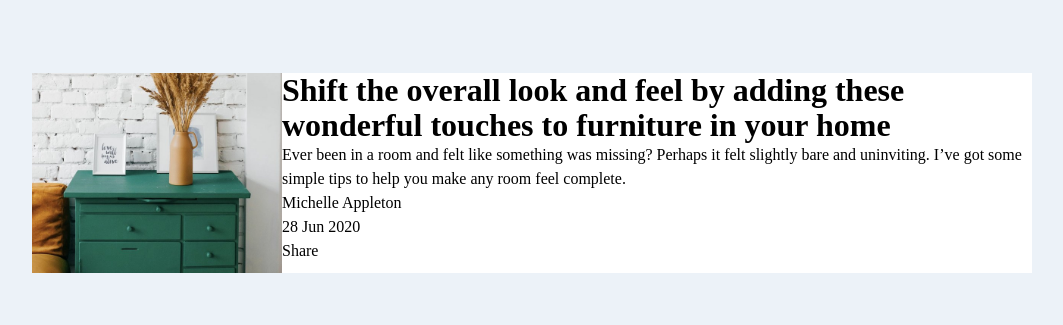
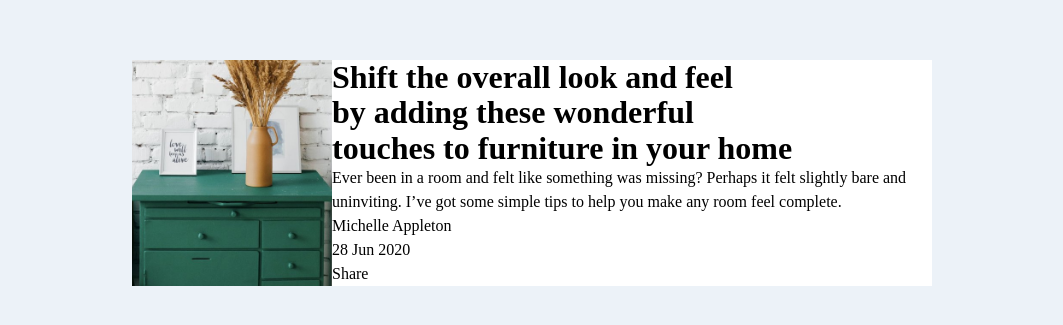
Before and after one commit to Masseh2025/Article-preview-component, a plain HTML site: page article-preview-component-master/index.html in a window 1280 px wide. Shown: the part 227-552 px from the top of the page, without its empty margins (108-1171 px from the left). Drawn offline with Linux system fonts and the light colour scheme.

Commit message:
Update style.css

```diff
--- a/article-preview-component-master/style.css
+++ b/article-preview-component-master/style.css
@@ -107,7 +107,7 @@ textarea:not([rows]) {
 }
 
 .card {
-  max-width: 1000px;
+  max-width: 800px;
   display: flex;
   background-color: var(--White);
 }
@@ -118,4 +118,5 @@ textarea:not([rows]) {
 
 .card__main-img {
   width: 25%;
+  object-fit: cover;
 }
```
